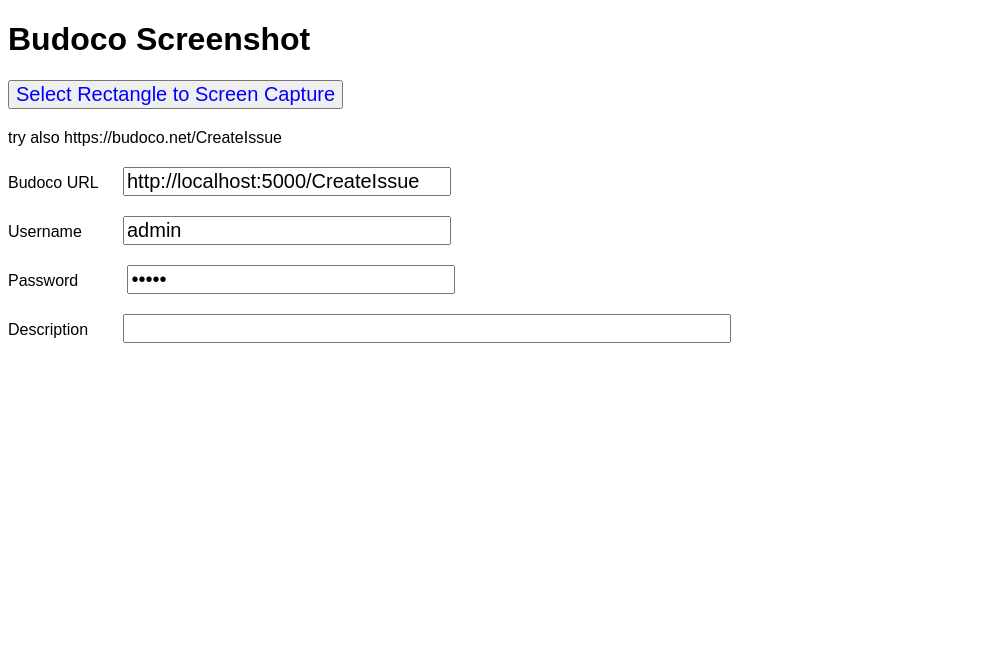
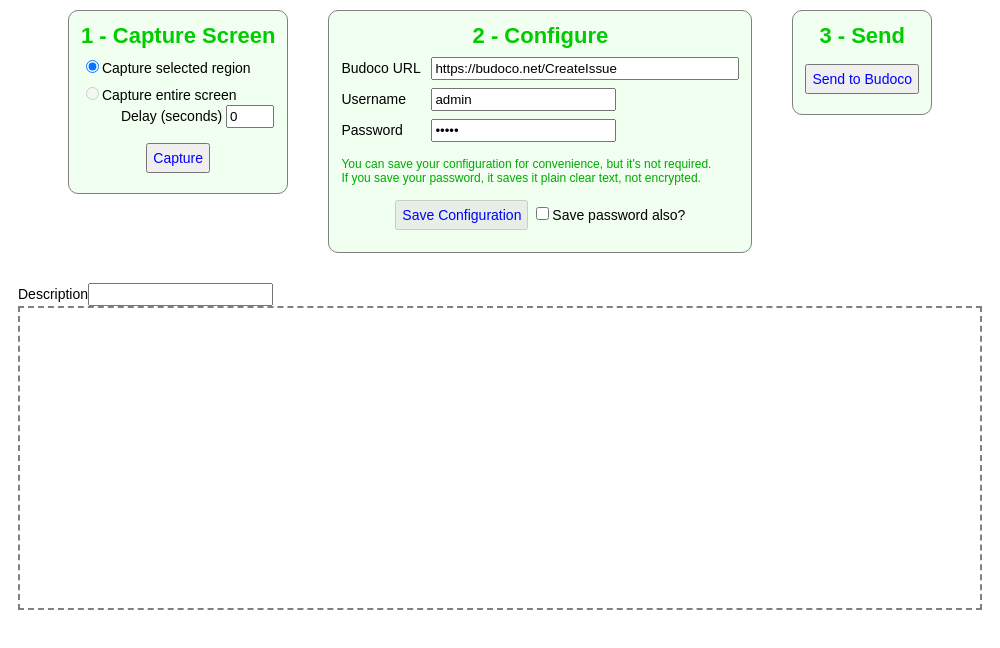
Before and after one commit to ctrager/budoco_screenshot, an Electron app: page index.html in a window 1000 px wide. Drawn offline with Linux system fonts and the light colour scheme; no server answers.

Commit message:
cosmetic

```diff
--- a/index.html
+++ b/index.html
@@ -7,76 +7,239 @@
     <meta http-equiv="Content-Security-Policy" content="script-src 'self' 'unsafe-inline';" />
     <style>
         body {
-            background-color: #eeeeee;
+            background-color: lightgray;
         }
 
         body,
         button,
         label input {
-            font-family: Arial, sans-serif
+            font-family: Arial, sans-serif;
+            font-size: 14px;
+        }
+
+        input {
+            padding: 2px;
+
         }
 
         button {
-            font-size: 20px;
+            font-size: 14px;
             color: blue;
+            padding: 5px;
+            white-space: nowrap;
+        }
+
+        .button_div {
+            margin-top: 15px;
+            margin-bottom: 10px;
+            text-align: center;
+            white-space: nowrap;
         }
 
         label {
             display: inline-block;
-            width: 110px;
-            margin-right: 5px;
+            margin: 0px;
+        }
+
+        div {
+            xmargin-top: 20px;
+        }
+
+        input {}
+
+        #description {}
+
+        .display_image {
+            display: inline-block;
+            max-width: 960px;
+            max-height: 400px;
+            border: 3px solid red;
+            text-align: center;
+        }
+
+        .image_container {
+
+            display: grid;
+
+            justify-content: center;
 
         }
 
-        div {
-            margin-top: 20px;
+        .image_frame {
+
+            grid-column-start: 1;
+            width: 960px;
+            height: 300px;
+            xbackground-color: lightyellow;
+            border: 2px dashed gray;
+
         }
 
-        input {
-            font-size: 20px;
-            width: 320px;
+        .steps_container {
+            display: grid;
+            xgrid-template-columns: 250px 500px 100px;
+            margin: 10px;
+            margin-bottom: 30px;
+            justify-content: center;
+
+
         }
 
-        #description {
 
-            width: 600px;
+        .steps123>div {
+            margin-left: 20px;
+            margin-right: 20px;
+
+            padding: 10px;
+            border: 1px solid gray;
+            background-color: #f0fff0;
+            border-radius: 10px;
+            padding: 12px;
+
+
         }
 
-        img {
-            margin-top: 20px;
-            max-width: 800px;
-            border: 3px solid red;
+        .steps123>div>div {
+            margin-bottom: 8px;
+        }
+
+
+        .big_number {
+            font-size: 22px;
+            font-weight: bold;
+            text-align: center;
+            color: #0c0;
+            margin-bottom: 5px;
+            white-space: nowrap;
+        }
+
+        .step1 {
+            grid-column-start: 1;
+        }
+
+        .step2 {
+            grid-column-start: 2;
+
+        }
+
+        .step2>div>div>label {
+            width: 90px;
+        }
+
+        .step3 {
+            grid-column-start: 3;
+        }
+
+
+        #delay_label {
+            margin-top: 5px;
+            margin-left: 40px;
+        }
+
+        #delay_input {
+            width: 40px;
+        }
+
+        #url {
+            width: 300px;
+        }
+
+        .info {
+            text-align: left;
+            font-size: 12px;
+            color: #0a0;
+
         }
     </style>
 </head>
 
 <body style="background: white;">
-    <h1>Budoco Screenshot</h1>
+    <div class="steps_container">
+
+        <div class="steps123 step1">
+            <div>
+                <div class="big_number">1 - Capture Screen</div>
+
+                <div>
+                    <label>
+                        <input type="radio" name="all_or_region" value="all" checked>Capture selected region</a>
+                    </label>
+                </div>
+                <div>
+                    <label>
+                        <input disabled type="radio" name="all_or_region" value="all">Capture entire screen</a>
+                    </label>
+                    <div>
+                        <label id="delay_label">Delay (seconds)</label>
+                        <input id="delay_input" type="number" value="0" />
+                    </div>
+                </div>
+
+                <div class="button_div">
+                    <button onclick="capture()">Capture</button>
+                </div>
+            </div>
+
+        </div>
+        <!--end 1-->
+
+        <div class="steps123 step2">
+            <div>
+                <div class="big_number">2 - Configure</div>
+
+                <div>
+                    <label>Budoco URL</label><input id="url" value="https://budoco.net/CreateIssue" />
+                </div>
+
+                <div>
+                    <label>Username</label><input maxlength="30" id="username" value="admin">
+                </div>
+
+                <div>
+                    <label>Password</label><input maxlength="30" type="password" id="password" value="admin" />
+                </div>
+
+                <div class="button_div">
+                    <div class="info">You can save your configuration for convenience, but it's not required.
+                        <br>If you save your password, it saves it plain clear text, not encrypted.
+                    </div>
+                    <div class="button_div">
+                        <button disabled onclick="capture()">Save Configuration</button>
+                        <label><input type="checkbox" id="save_password" />Save password also?</label>
+                    </div>
+                </div>
+            </div>
+        </div>
+        <!--end 2-->
+
+        <div class="steps123 step3">
+            <div>
+                <div class="big_number">3 - Send</div>
+
+                <div class="button_div">
+                    <button type="button" onclick="submit_form()" id="submit_button">Send to Budoco</button>
+                </div>
+            </div>
+        </div>
+
+    </div>
+    <!--end 123 container-->
 
 
-    <button onclick="capture_region()">Select Rectangle to Screen Capture</button>
 
-    <form id="image_form" method="post" action="">
+    <div class="image_container">
+        <div><label>Description</label><input maxlength="200" id="description" value=""></div>
 
-        <div>try also https://budoco.net/CreateIssue</div>
+        <div class="image_frame">
+            <img class="display_image" style="display: none;" id="img" src="">
+        </div>
+    </div>
 
-        <div><label>Budoco URL</label><input name="url" id="url" value="http://localhost:5000/CreateIssue" /></div>
+    <input id="image_data" type="hidden" value="" />
 
-        <div><label>Username</label><input name="username" id="username" value="admin"></div>
-
-        <div><label>Password</label> <input type="password" name="password" id="password" value="admin" /></div>
-
-        <div><label>Description</label><input maxlength="200" name="description" id="description" value=""></div>
-
-        <div><button type="button" onclick="submit_form()" style="display: none;" id="submit_button">Submit</button>
-        </div>
-
-        <input id="image_data" name="image_data" type="hidden" value="" />
-
-        <img style="display: none;" id="img" src="">
-    </form>
 
     <script src="renderer.js"></script>
+
 </body>
 
 </html>
--- a/renderer.js
+++ b/renderer.js
@@ -16,13 +16,10 @@
 */
 
 // Tell main.js to launch the transparent.html, to select a region.
-function capture_region() {
+function capture() {
     ipcRenderer.invoke('start-capture-region')
 }
 
-function capture_entire_screen() {
-    alert("not implemented")
-}
 
 // Receive the image from main.js
 ipcRenderer.on('img', (event, data_url) => {
```
Also changed, not shown: main.js (+16 -2 lines).
